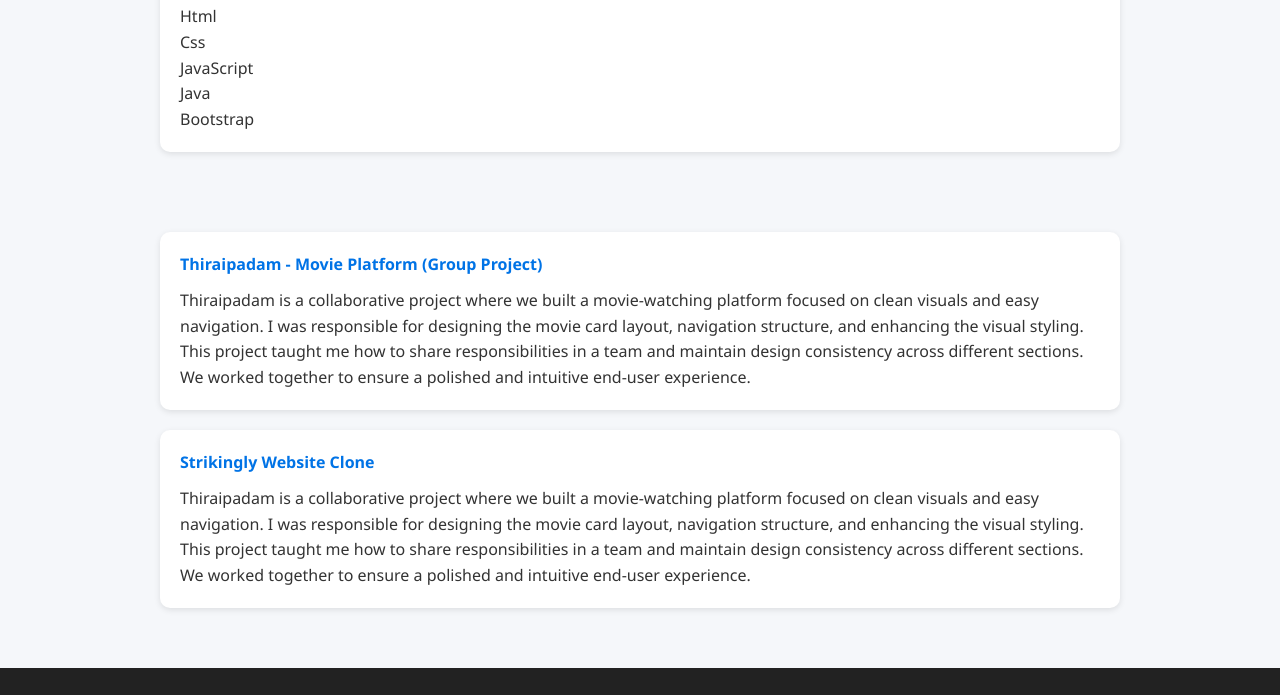
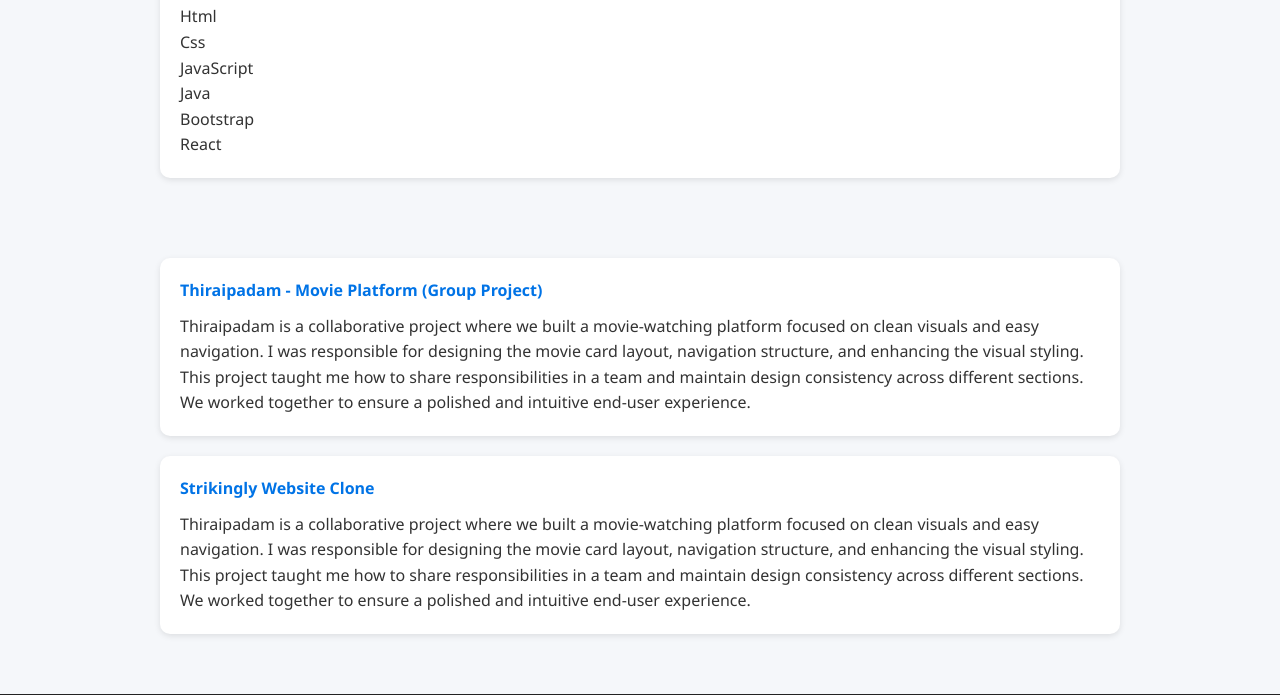
Before and after one commit to Pradheep31/pradheep-portfolio, a plain HTML site: page index.html in a window 1280 px wide. Shown: the part 980-1675 px from the top of the page. Drawn offline with Linux system fonts and the light colour scheme.

Commit message:
Update index.html

```diff
--- a/index.html
+++ b/index.html
@@ -5,7 +5,7 @@
     <meta name="viewport" content="width=device-width, initial-scale=1.0">
     <link rel="stylesheet" href="https://cdnjs.cloudflare.com/ajax/libs/font-awesome/7.0.1/css/all.min.css" integrity="sha512-2SwdPD6INVrV/lHTZbO2nodKhrnDdJK9/kg2XD1r9uGqPo1cUbujc+IYdlYdEErWNu69gVcYgdxlmVmzTWnetw==" crossorigin="anonymous" referrerpolicy="no-referrer" />
     <link rel="stylesheet" href="./Style.css">
-    <title>Pradeep-Portfolio</title>
+    <title>Pradheep-Portfolio</title>
 </head>
 <body>
     <header>
@@ -41,6 +41,7 @@
         <p>JavaScript</p>
         <p>Java</p>
         <p>Bootstrap</p>
+        <p>React</p>
         </div>
     </section>
     <section class="proj" id="proj">
```
